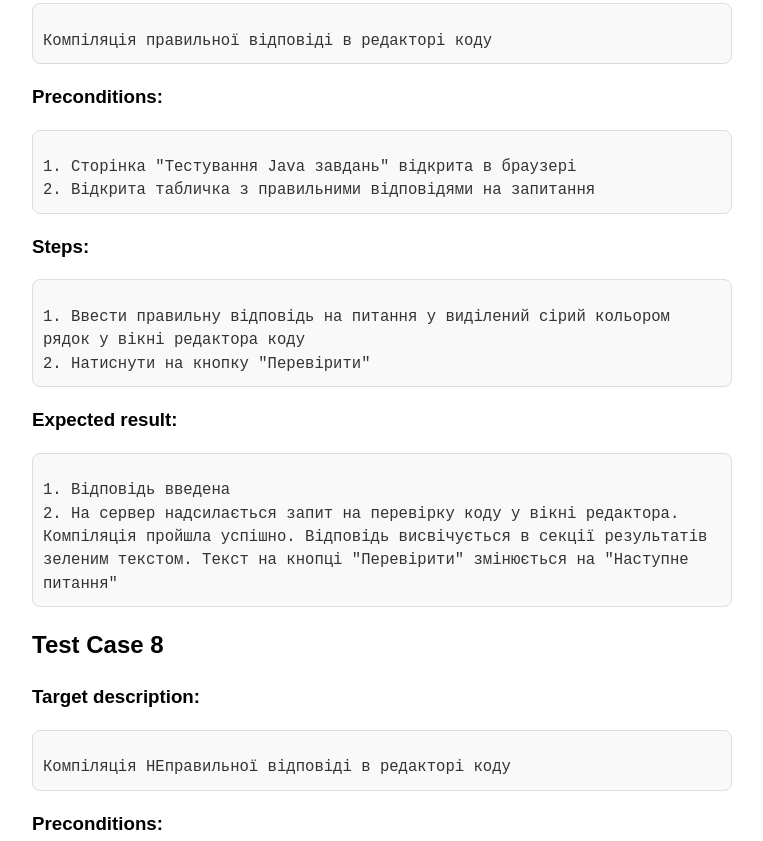
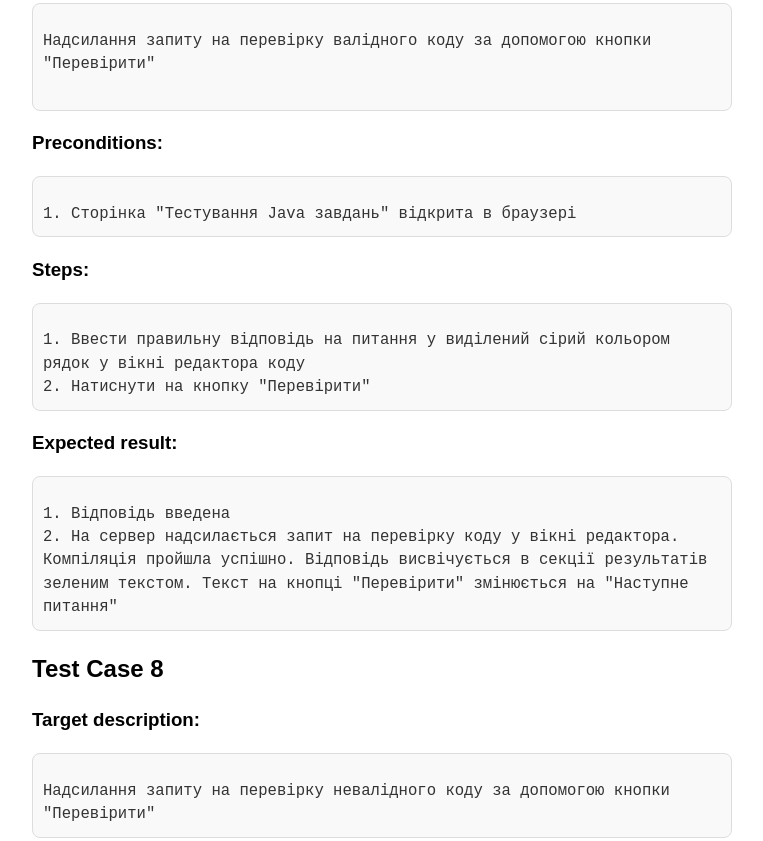
Before and after one commit to AndrewBondarev/Test-Case, a plain HTML site: page index.html in a window 1280 px wide. Shown: the part 3662-4503 px from the top of the page, without its empty margins (258-1021 px from the left). Drawn offline with Linux system fonts and the light colour scheme.

Commit message:
Update index.html

```diff
--- a/index.html
+++ b/index.html
@@ -147,12 +147,13 @@
 <h2 style="color: #000000;">Test Case 7</h2>
 <h3 style="color: #000000;">Target description:</h3>
 <div class="text-container" onclick="copyText('text25')" id="text25">
-<pre class="text" id="text25">Компіляція правильної відповіді в редакторі коду</pre>
+<pre class="text" id="text25">Надсилання запиту на перевірку валідного коду за допомогою кнопки "Перевірити"
+
+</pre>
 </div>
 <h3 style="color: #000000;">Preconditions:</h3>
 <div class="text-container" onclick="copyText('text26')" id="text26">
-<pre class="text" id="text26">1. Сторінка "Тестування Java завдань" відкрита в браузері
-2. Відкрита табличка з правильними відповідями на запитання</pre>
+<pre class="text" id="text26">1. Сторінка "Тестування Java завдань" відкрита в браузері</pre>
 </div>
 <h3 style="color: #000000;">Steps:</h3>
 <div class="text-container" onclick="copyText('text27')" id="text27">
@@ -168,7 +169,7 @@
 <h2 style="color: #000000;">Test Case 8</h2>
 <h3 style="color: #000000;">Target description:</h3>
 <div class="text-container" onclick="copyText('text29')" id="text29">
-<pre class="text" id="text29">Компіляція НЕправильної відповіді в редакторі коду</pre>
+<pre class="text" id="text29">Надсилання запиту на перевірку невалідного коду за допомогою кнопки "Перевірити"</pre>
 </div>
 <h3 style="color: #000000;">Preconditions:</h3>
 <div class="text-container" onclick="copyText('text30')" id="text30">
```
